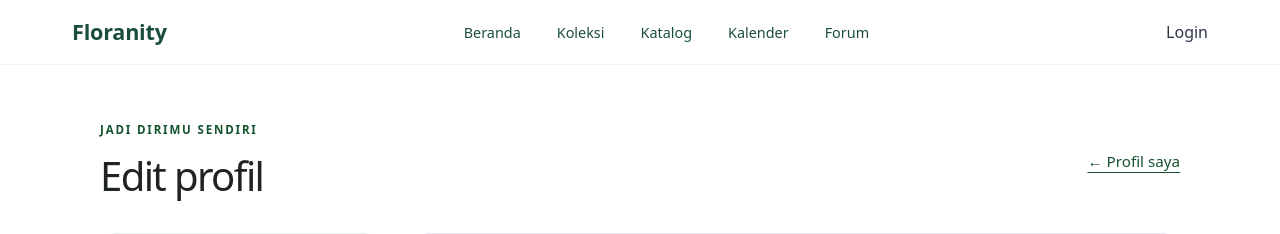
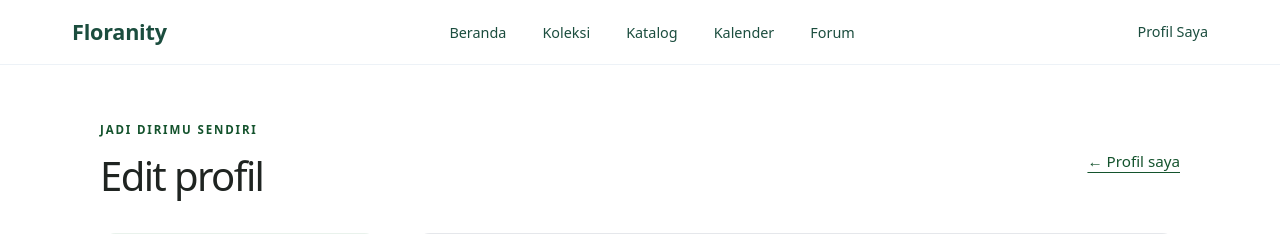
Before and after one commit to pbp-kelompok-b3/Floranity, a Django app: page /profil/edit/ in a window 1280 px wide. Shown: the top 234 px of the page. Run offline with Django 5.2, Linux system fonts and the light colour scheme; the visitor is signed in with stand-in values (Sample User, id 1); some web fonts are replaced.

Commit message:
Update base.html

```diff
--- a/templates/base.html
+++ b/templates/base.html
@@ -30,7 +30,11 @@
                 <li><a href="/kalender/" class="nav-link">Kalender</a></li>
                 <li><a href="/forum/" class="nav-link">Forum</a></li>
             </ul>
-        <a>Login</a>
+        {% if user.is_authenticated %}
+        <a href="{% url 'akun:my_profile' %}" class="nav-link user-profile-badge">Profil Saya</a>
+        {% else %}
+        <a href="{% url 'akun:login' %}" class="nav-link">Login</a>
+        {% endif %}
         </nav>
         {% endblock navbar %}
     </header>
```
